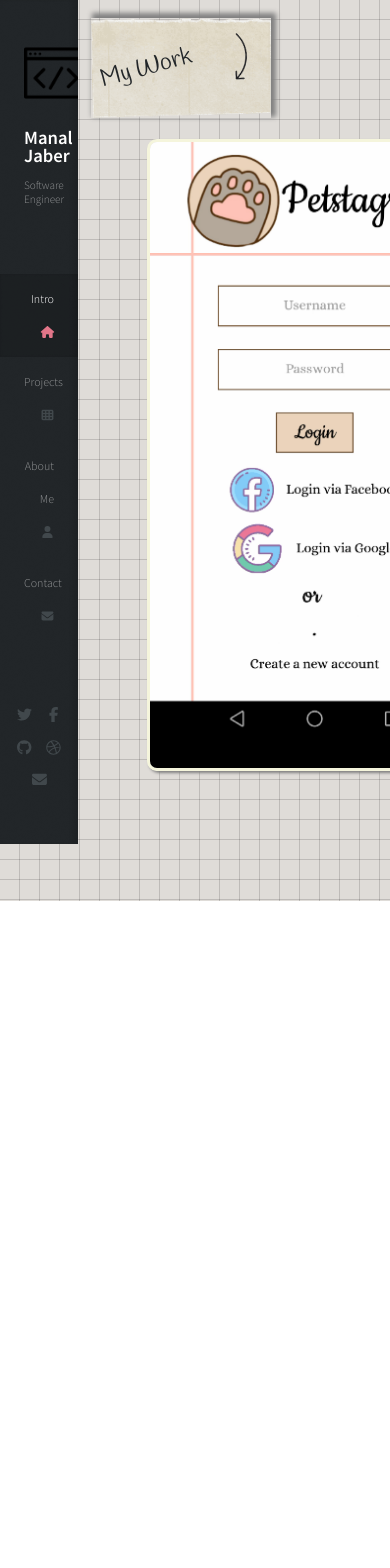
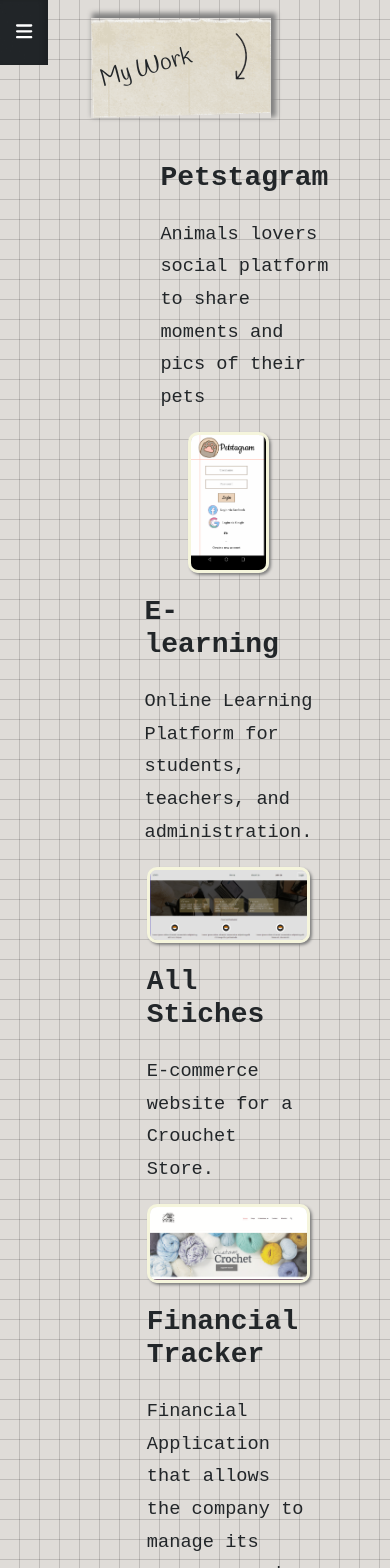
Before and after one commit to Manal-Jaber/Manal-Jaber.github.io, a Next.js app: page /projects in a window 390 px wide. Shown: the top 1568 px of the page. Before the commit the page ends 901 px from the top, so only its background shows below. Built offline with nearby package versions, Linux system fonts and the light colour scheme.

Commit message:
Fixed projects page

```diff
--- a/assets/data/HomePage.json
+++ b/assets/data/HomePage.json
@@ -8,6 +8,6 @@
             "width": 151,
             "height": 172
         },
-        "text": "I have been in love with programming and computers as long as I remember, and decided to delve into web development since it has been playing a major role in our daily lives for the past few years. Currently, I am trying to put my earned skills into use to help others find online solutions for their needs.\nI have done some boot camps where we learned to collaborate, plan, design, code and test in a teamwork, AGILE, active learning environment.\nMy previous roles include teaching and research in Physics, which has helped me develop my interpersonal, soft and technical skills as well."
+        "text": "Mid-level frontend developer with proven 3+ years of experience in delivering high quality interactive web applications. As an organized result-driven professional with high attention to details, I tend to reproduce satisfactory results with pixel-perfect, cleanly coded and well documented websites. I am also a good team player who learn and adapt fast always aiming for growth, skill development and building good relations"
     }
 }
--- a/assets/data/ProjectsPage.json
+++ b/assets/data/ProjectsPage.json
@@ -2,16 +2,64 @@
     "titleTagText": "My Work",
     "projectsData": [
         {
-
             "image": {
                 "imageName": "petstagram.png",
                 "alt": "petstagram",
                 "width": 355,
                 "height": 632
             },
-            "slug": "petstagram",
+            "slug": "project",
             "title": "Petstagram",
-            "description": "Animals lovers social platform to share moments and pics of their pets"
+            "description": "Animals lovers social platform to share moments and pics of their pets",
+            "row": true
+        },
+        {
+            "image": {
+                "imageName": "e-learning.png",
+                "alt": "e-learning",
+                "width": 1343,
+                "height": 600
+            },
+            "slug": "project",
+            "title": "E-learning",
+            "description": "Online Learning Platform for students, teachers, and administration.",
+            "row": false
+        },
+        {
+            "image": {
+                "imageName": "all-stiches.png",
+                "alt": "all-stiches",
+                "width": 1347,
+                "height": 625
+            },
+            "slug": "project",
+            "title": "All Stiches",
+            "description": "E-commerce website for a Crouchet Store.",
+            "row": false
+        },
+        {
+            "image": {
+                "imageName": "financial-tracker.png",
+                "alt": "financial-tracker",
+                "width": 1357,
+                "height": 610
+            },
+            "slug": "project",
+            "title": "Financial Tracker",
+            "description": "Financial Application that allows the company to manage its expenses and incomes.",
+            "row": false
+        },
+        {
+            "image": {
+                "imageName": "slaves-to-sirens.png",
+                "alt": "slaves-to-sirens",
+                "width": 1347,
+                "height": 625
+            },
+            "slug": "project",
+            "title": "Slaves to Siren",
+            "description": "Portfolio website for a Musical Band called Slaves To Siren.",
+            "row": false
         }
     ]
 }
--- /dev/null
+++ b/components/Header/MobileNavigation/index.module.css
@@ -0,0 +1 @@
+/*# sourceMappingURL=index.module.css.map */
--- /dev/null
+++ b/components/Header/MobileNavigation/index.module.scss
@@ -0,0 +1,8 @@
+.mobileNavigation {
+    &.opened{
+        margin-right: 2rem;
+    }
+    @media screen and (min-width: 768px){
+        display: none;
+    }
+}
--- /dev/null
+++ b/components/Header/MobileNavigation/index.tsx
@@ -0,0 +1,18 @@
+
+import { FontAwesomeIcon } from '@fortawesome/react-fontawesome';
+import styles from './index.module.scss'
+import iconMap from 'utilities/iconMap';
+import clsx from 'clsx';
+
+export default function Intro({openHeader, setOpenHeader}: {openHeader: boolean, setOpenHeader: any}) {
+
+  return (
+    <div id="mobile-navigation" className={clsx(styles['mobileNavigation'], openHeader&& styles['opened'])} onClick={()=> setOpenHeader(prev => !prev)}>
+      {openHeader?
+      <FontAwesomeIcon className={styles.icon} icon={iconMap['close']}/>
+      :
+      <FontAwesomeIcon className={styles.icon} icon={iconMap['menu']}/>
+      }
+    </div>
+  )
+}
--- a/components/Header/index.module.scss
+++ b/components/Header/index.module.scss
@@ -14,4 +14,17 @@
     background: #222629 url('../../assets/images/overlay.png');
     box-shadow: inset -0.25em 0 0.25em 0 rgba(0, 0, 0, 0.1);
     color: #fff;
+    @media screen and (max-width: 767.9px){
+        z-index: 1;
+        width: 100%;
+        &.closed {
+            width: unset;
+            height: unset;
+            padding: 1rem;
+            bottom: unset;
+            .header-menu {
+                display: none;
+            }
+        }
+    }
 }
--- a/components/Header/index.tsx
+++ b/components/Header/index.tsx
@@ -1,16 +1,23 @@
 
 import styles from './index.module.scss'
+import MobileNavigation from 'components/Header/MobileNavigation'
 import Navbar from 'components/Header/Navbar'
 import Intro from 'components/Header/Intro'
 import Social from 'components/Header/Social'
+import { useState } from 'react'
+import clsx from 'clsx'
 
 export default function Header() {
+  const [openHeader, setOpenHeader] = useState(false);
 
   return (
-  <header id='header' className={styles.header}>
-    <Intro/>
-    <Navbar/>
-    <Social/>
-  </header>
+    <header id='header' className={clsx(styles['header'], !openHeader&& styles['closed'])}>
+      <MobileNavigation openHeader= {openHeader} setOpenHeader= {setOpenHeader}/>
+      <div className={styles['header-menu']}>
+        <Intro/>
+        <Navbar/>
+        <Social/>
+      </div>
+    </header>
   )
 }
--- a/components/ProjectDisplayComponent/index.module.scss
+++ b/components/ProjectDisplayComponent/index.module.scss
@@ -1,16 +1,33 @@
 .projectDisplayComponent {
     display: flex;
-    flex-direction: row;
+    flex-direction: column-reverse;
     align-items: center;
 
     .image {
         border-radius: 10px;
         border: solid 3px beige;
         box-shadow: 2px 2px 3px grey;
+        object-fit: contain;
+        width: 100%;
+        height: auto;
     }
 
     .text {
-        margin-left: 2rem;
         font-family: monospace;
     }
+
+    &.row {
+        flex-direction: row;
+        .image {
+            width: 50%;
+            min-width: 50%;
+            height: auto;
+        }
+        .text {
+            margin-left: 2rem;
+        }
+        @media screen and (max-width: 767.9px){
+            flex-direction: column-reverse;
+        }
+    }
 }
--- a/components/ProjectDisplayComponent/index.tsx
+++ b/components/ProjectDisplayComponent/index.tsx
@@ -1,13 +1,14 @@
 import Link from 'next/link';
 import styles from './index.module.scss'
 import DynamicImage from 'utilities/DynamicImage';
+import clsx from 'clsx';
 
-export default function ProjectDisplayComponent({data={image: {imageName: "", alt: "", width: 500, height: 500}, title: "", description: "", slug:""}}) {
-  const {image, title, description, slug} = data;
+export default function ProjectDisplayComponent({data={image: {imageName: "", alt: "", width: 500, height: 500}, title: "", description: "", slug:"", row: true}}) {
+  const {image, title, description, slug, row} = data;
   const { imageName, alt, width, height } = image;
 
   return (
-    <Link href={`/projects/${slug}`} className={styles.projectDisplayComponent}>
+    <Link href={`/projects/${slug}`} className={clsx(styles['projectDisplayComponent'],row&& styles['row'])}>
       <DynamicImage imageName={`projects/${imageName}`} customClassName={styles.image} alt={alt} width={width} height={height} />
       <div className={styles.text}>
         <h2 className={styles.title}>{title}</h2>
--- a/pages/projects/petstagram.tsx
+++ b/pages/projects/project.tsx
@@ -1,9 +1,9 @@
 import styles from '../../styles/App.module.scss'
 
-export default function Petstagram() {
+export default function Project() {
   return (
     <div className={styles.container}>
-      Petstagram
+      Project
     </div>
   )
 }
--- a/utilities/iconMap.tsx
+++ b/utilities/iconMap.tsx
@@ -1,6 +1,6 @@
 // utilities/iconMap.js
 import { faTwitter, faFacebookF, faGithub, faDribbble } from '@fortawesome/free-brands-svg-icons';
-import { faHome, faTh, faUser, faEnvelope /* Add more icons here */ } from '@fortawesome/free-solid-svg-icons';
+import { faHome, faTh, faUser, faEnvelope, faBars, faXmark /* Add more icons here */} from '@fortawesome/free-solid-svg-icons';
 
 const iconMap = {
   "home": faHome,
@@ -10,7 +10,9 @@ const iconMap = {
   "twitter": faTwitter,
   "facebook": faFacebookF,
   "github": faGithub,
-  "dribbble": faDribbble
+  "dribbble": faDribbble,
+  "menu": faBars,
+  "close": faXmark
   // Add more icons here, matching the icon name to the imported icon
 };
 
```
Also changed, not shown: public/images/projects/financial-tracker.png (renamed from public/images/projects/FinancialTracker.png), 1 other file (tests, documents, lock files or other folders).
